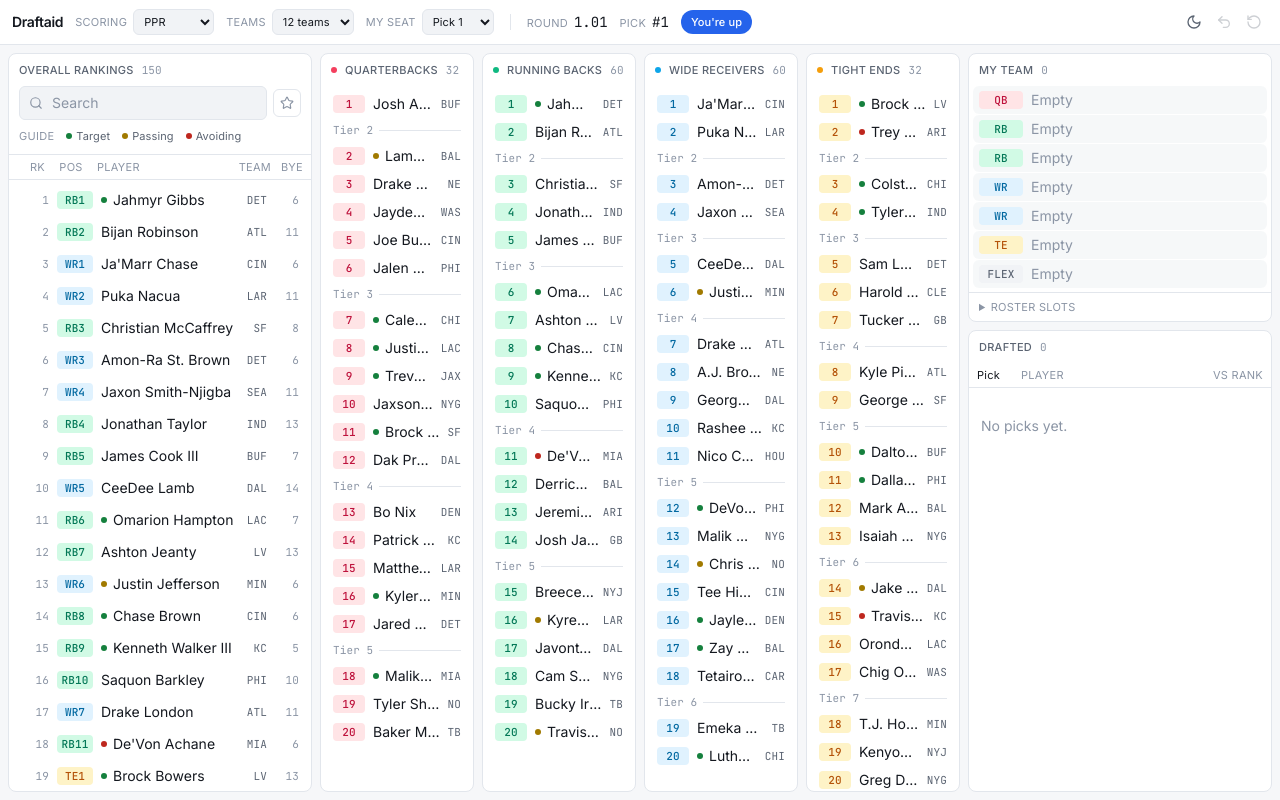
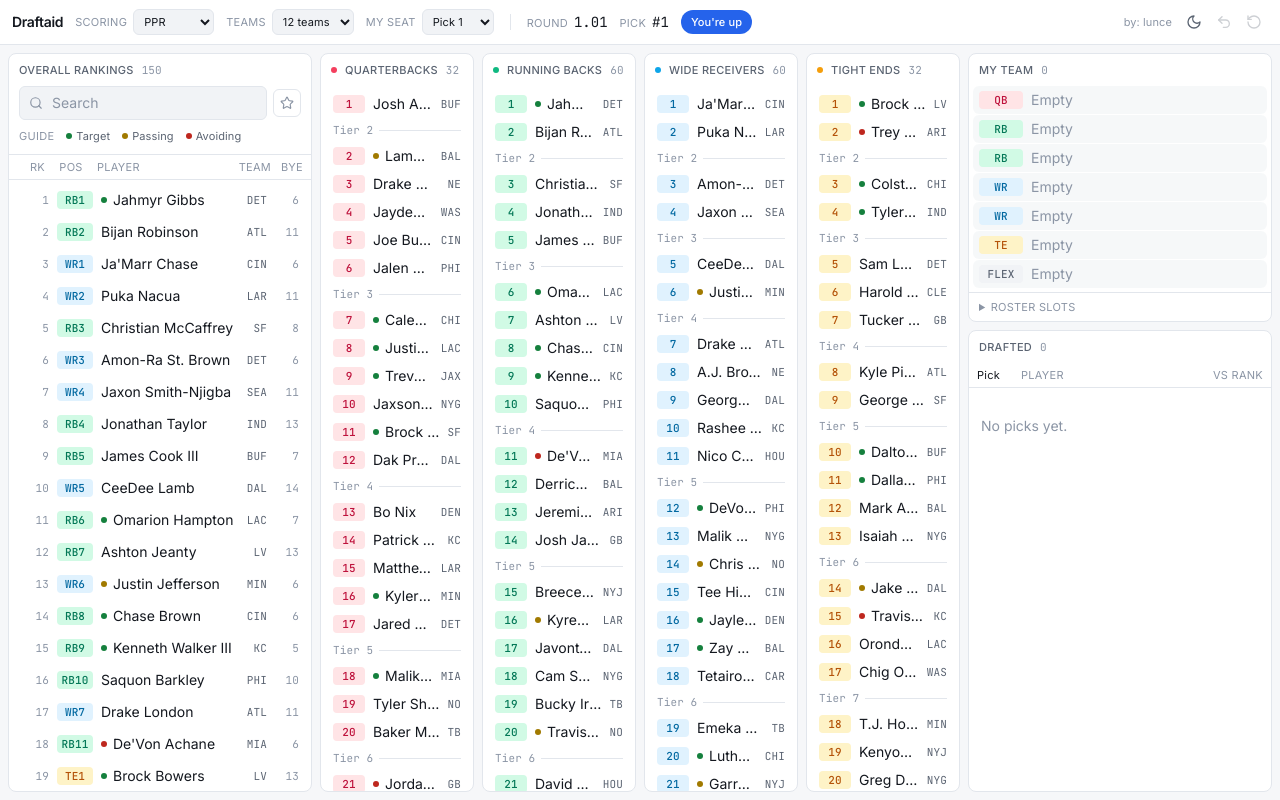
Before and after one commit to lddelacr/draftaid, a Next.js app: page / in a window 1280 px wide. Built offline with nearby package versions, Linux system fonts and the light colour scheme.

Commit message:
Move byline to header right

```diff
--- a/src/components/board/PositionColumns.tsx
+++ b/src/components/board/PositionColumns.tsx
@@ -9,7 +9,6 @@
 interface PositionColumnsProps {
   players: readonly Player[];
   format: ScoringFormat;
-  depth?: number;
   favorites: ReadonlySet<string>;
   myTeams: Map<NflTeam, Player[]>;
   onDraft: (player: Player) => void;
@@ -27,18 +26,22 @@
  * Best available at each position, in the guide's positional order. This is the
  * home for everyone the guide ranks past the top 150 — they never appear on the
  * overall board because the guide gives them no overall rank.
+ *
+ * Columns fill the viewport and scroll independently rather than showing a
+ * fixed number of players. A fixed count looked ragged because tier dividers
+ * are rows too, so a position with more tier breaks ran longer than one with
+ * fewer even at identical depth.
  */
 export function PositionColumns({
   players,
   format,
-  depth = 20,
   favorites,
   myTeams,
   onDraft,
   onFavorite,
 }: PositionColumnsProps) {
   return (
-    <div className="grid min-h-0 grid-cols-1 gap-2 sm:grid-cols-2 xl:grid-cols-4">
+    <div className="grid min-h-0 grid-cols-1 gap-2 sm:h-full sm:grid-cols-2 xl:grid-cols-4">
       {POSITIONS.map((position) => {
         const pool = players
           .filter((player) => player.position === position && player.ranks[format])
@@ -46,8 +49,6 @@
             (a, b) =>
               (a.ranks[format]?.position ?? 0) - (b.ranks[format]?.position ?? 0),
           );
-        const shown = pool.slice(0, depth);
-
         return (
           <Panel key={position} className="min-h-0">
             <PanelHeader
@@ -56,12 +57,12 @@
               accent={POSITION_ACCENT[position]}
             />
             <PanelBody>
-              {shown.length === 0 ? (
+              {pool.length === 0 ? (
                 <p className="px-2 py-6 text-center text-2xs text-dim">All gone.</p>
               ) : (
-                shown.map((player, index) => {
+                pool.map((player, index) => {
                   const tier = player.ranks[format]?.tier;
-                  const newTier = index > 0 && tier !== shown[index - 1]?.ranks[format]?.tier;
+                  const newTier = index > 0 && tier !== pool[index - 1]?.ranks[format]?.tier;
 
                   return (
                     <div key={player.id}>
--- a/src/components/draft/DraftClock.tsx
+++ b/src/components/draft/DraftClock.tsx
@@ -106,6 +106,7 @@
       )}
 
       <div className="ml-auto flex items-center gap-0.5">
+        <span className="mr-1.5 text-2xs lowercase text-dim">by: lunce</span>
         <IconButton
           label={theme === "dark" ? "Switch to light" : "Switch to dark"}
           onClick={onToggleTheme}
--- a/src/components/draft/DraftShell.tsx
+++ b/src/components/draft/DraftShell.tsx
@@ -82,7 +82,7 @@
           onFavorite={star}
         />
 
-        <div className="flex min-h-0 flex-col gap-2">
+        <div className="flex min-h-0 flex-1 flex-col gap-2">
           <PositionColumns
             players={open}
             format={format}
```
Also changed, not shown: 1 other file (tests, documents, lock files or other folders).
